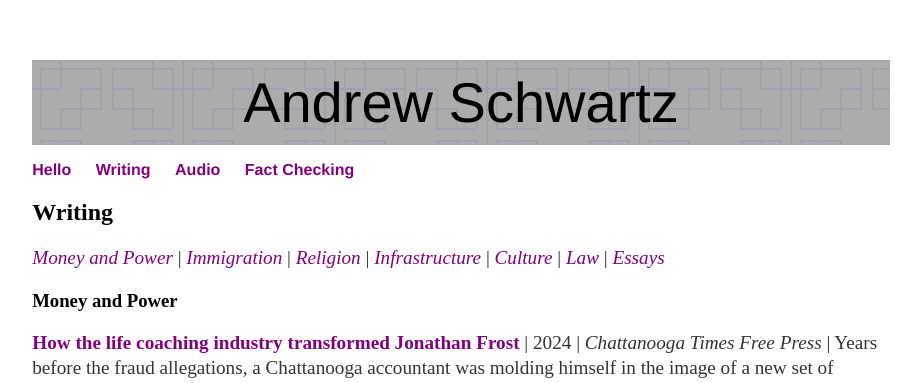
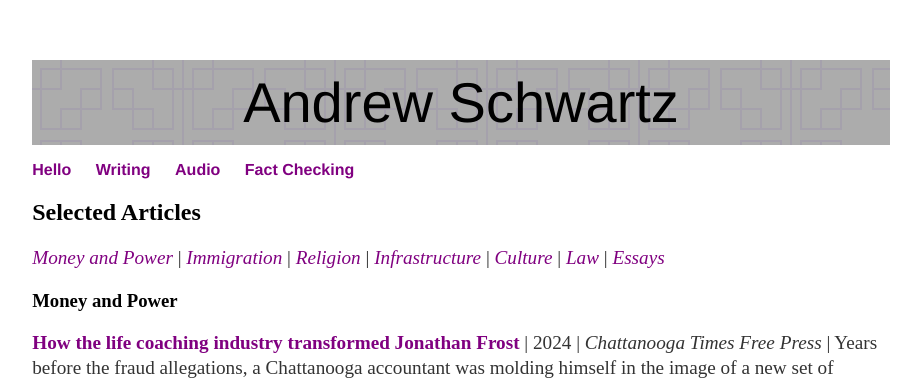
Before and after one commit to aonschwartz/aonschwartz.github.io, a Jekyll site: the page built from about/index.md, in a window 1280 px wide and 900 px high. Shown: the top 383 px of the window, without its empty margins (179-1100 px from the left). Built offline with Jekyll 4.4.1, drawn with Linux system fonts in a browser that asks for light colours.

Commit message:
Update index.md

```diff
--- a/about/index.md
+++ b/about/index.md
@@ -1,9 +1,9 @@
 ---
-title: "Selected Articles"
+title: "Writing"
 permalink: /writing/
 layout: default
 ---
-## **Writing**
+## **Selected Articles**
 *[Money and Power](#BusinessReporting)* \| *[Immigration](#ImmigrationReporting)* \| *[Religion](#ReligionReporting)* \| *[Infrastructure](#Infrastructure)* \| *[Culture](#Culture)*  \| *[Law](#Law)* \| *[Essays](#Essays)*
 
 
```
